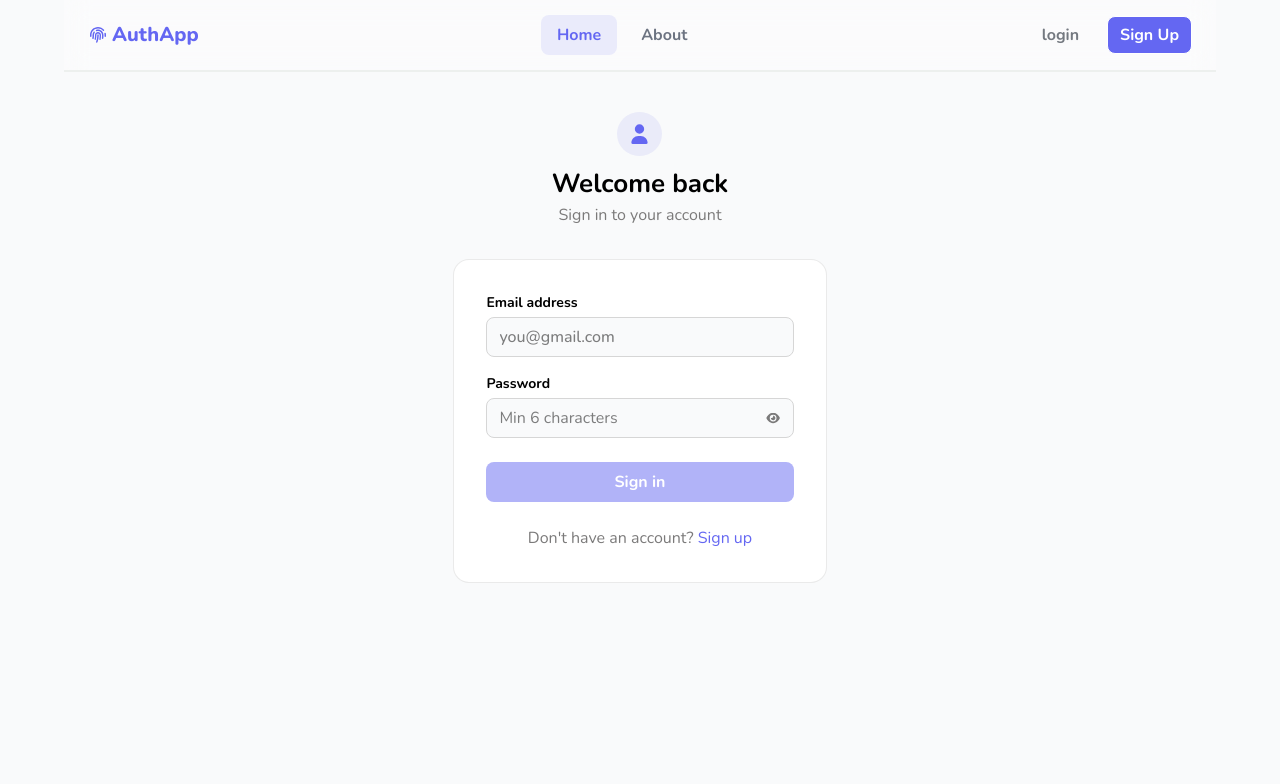
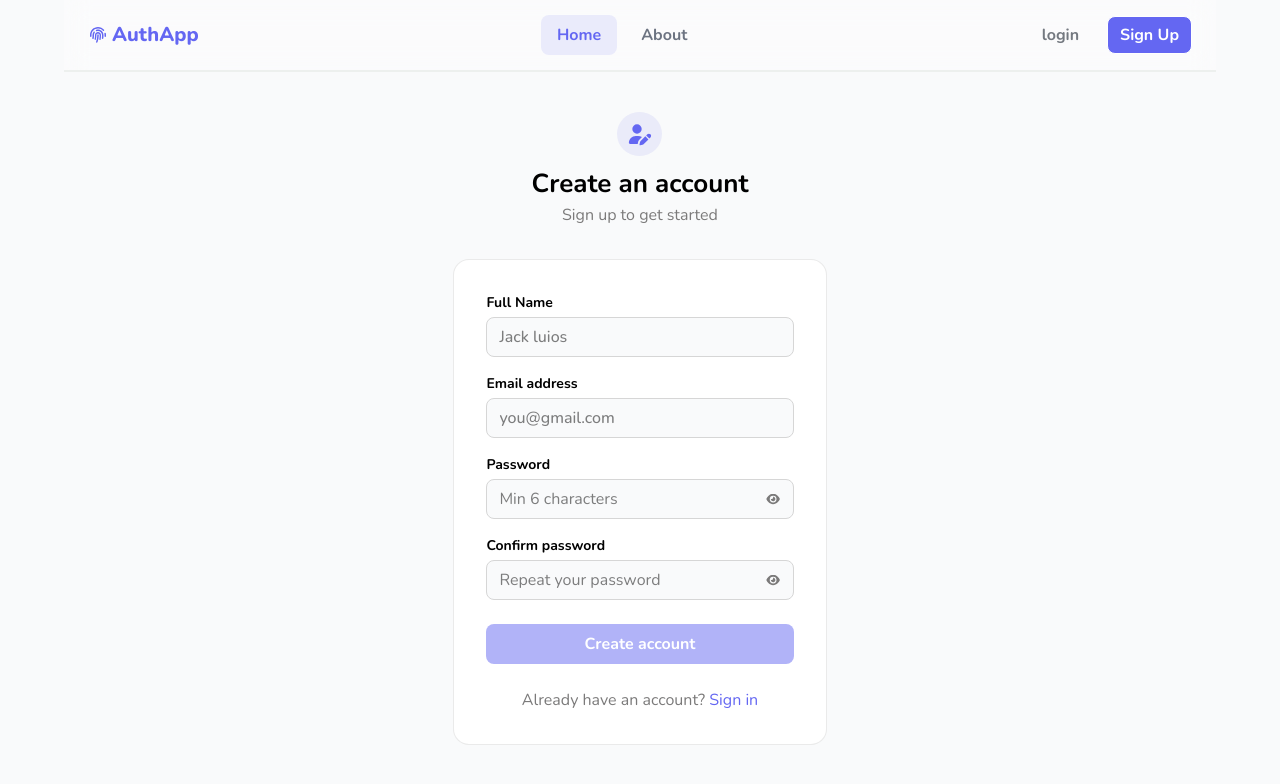
Before and after one commit to preetpalsinghkanda/Multi-Page-Authentication-App-, a React (Vite) app: page / in a window 1280 px wide. Shown: the top 784 px of the page. Built offline with nearby package versions, Linux system fonts and the light colour scheme.

Commit message:
created toggle between singup and login

```diff
--- a/src/App.jsx
+++ b/src/App.jsx
@@ -10,7 +10,7 @@ import { faUserPen, faEye , faUser} from "@fortawesome/free-solid-svg-icons";
 
 function App() {
 
-  const{isLogin}= useContext(AuthApp)
+  const{isLogin , auth}= useContext(AuthApp)
   return (
     <>
       <div className="max-w-6xl mx-auto">
@@ -18,7 +18,7 @@ function App() {
         {/* <Hero /> */}
         {/* <About/> */}
 
-        {isLogin ? ( <Form icon={faUser} heading={"Welcome back"} subH={"Sign in to your account"} btn={"Sign in"} formlast={"Don't have an account?"} switchbtn={"Sign up"}/>) : (<Form icon={faUserPen} heading={"Create an account"} subH={"Sign up to get started"} btn={"Create account"} formlast={"Already have an account?"} switchbtn={"Sign in"}/>)}
+        {auth==="login" ? ( <Form icon={faUser} heading={"Welcome back"} subH={"Sign in to your account"} btn={"Sign in"} formlast={"Don't have an account?"} switchbtn={"Sign up"}/>) : (<Form icon={faUserPen} heading={"Create an account"} subH={"Sign up to get started"} btn={"Create account"} formlast={"Already have an account?"} switchbtn={"Sign in"}/>)}
 
 
       </div>
--- a/src/Components/Form.jsx
+++ b/src/Components/Form.jsx
@@ -1,12 +1,10 @@
 import React, { useContext } from "react";
 import { FontAwesomeIcon } from "@fortawesome/react-fontawesome";
-import { faUserPen, faEye , faUser} from "@fortawesome/free-solid-svg-icons";
+import { faUserPen, faEye, faUser } from "@fortawesome/free-solid-svg-icons";
 import AuthApp from "../Context/Context";
 
 export default function Form(props) {
-
-
-  const{isLogin , setIsLogin} = useContext(AuthApp)
+  const { isLogin, setIsLogin, auth, setAuth , authTonggle } = useContext(AuthApp);
 
   return (
     <div className="flex  justify-center items-center flex-col gap-8 my-10">
@@ -26,9 +24,12 @@ export default function Form(props) {
 
       <div className="rounded-2xl bg-white px-8 py-8 border-[1.7px] flex gap-4 flex-col  border-[#d6d6d682]">
         <div className="flex flex-col gap-4 min-w-[24vw]">
-
-          {!isLogin && <div className="flex flex-col gap-1">
-            <label htmlFor="name" className="text-[14px] text-[#000] font-bold">
+          {auth === "signup" && (
+            <div className="flex flex-col gap-1">
+              <label
+                htmlFor="name"
+                className="text-[14px] text-[#000] font-bold"
+              >
                 Full Name
               </label>
               <input
@@ -37,7 +38,8 @@ export default function Form(props) {
                 placeholder="Jack luios"
                 className=" border border-[#d6d6d6] h-10 focus:outline-0 rounded-lg px-3 placeholder:font-[500] bg-[#f9fafb]"
               />
-          </div>}
+            </div>
+          )}
 
           <div className="flex flex-col gap-1">
             <label
@@ -72,7 +74,8 @@ export default function Form(props) {
             </div>
           </div>
 
-          {!isLogin && <div className="flex flex-col gap-1">
+          {auth === "signup" && (
+            <div className="flex flex-col gap-1">
               <label
                 htmlFor="confirm-password"
                 className="text-[14px] text-[#000] font-bold"
@@ -91,15 +94,22 @@ export default function Form(props) {
                   className="text-[12px] cursor-pointer text-[#7b7a7a]"
                 />
               </div>
-          </div>}
-
+            </div>
+          )}
         </div>
         <button className=" my-2 w-full  cursor-pointer font-[700] py-2 rounded-[8px] bg-[#b1b3f8] text-white">
           {props.btn}
         </button>
         <p className="self-center text-[#7b7a7a] text-[16px]">
           {props.formlast}{" "}
-          <span className="text-[#6467f2] cursor-pointer" onClick={()=>setIsLogin(!isLogin)}>{props.switchbtn}</span>
+          <span
+            className="text-[#6467f2] cursor-pointer"
+            onClick={() => {
+             authTonggle()
+            }}
+          >
+            {props.switchbtn}
+          </span>
         </p>
       </div>
     </div>
--- a/src/Components/NavBar.jsx
+++ b/src/Components/NavBar.jsx
@@ -1,28 +1,45 @@
-import React from "react";
+import React, { useContext } from "react";
 import logo from "../../public/download.jpg";
 import { FontAwesomeIcon } from "@fortawesome/react-fontawesome";
 import { faFingerprint } from "@fortawesome/free-solid-svg-icons";
+import AuthApp from "../Context/Context";
 
 export default function NavBar() {
+  const { authTonggle , auth , setAuth} = useContext(AuthApp);
   return (
-  <div className="w-full border-b-2 border-[#edf0ee] h-18 flex items-center justify-between px-6 sticky top-0  bg-white/30 backdrop-blur-md ">
+    <div className="w-full border-b-2 border-[#edf0ee] h-18 flex items-center justify-between px-6 sticky top-0  bg-white/30 backdrop-blur-md ">
       <div className="flex items-center gap-1 ">
-        <FontAwesomeIcon icon={faFingerprint} className="text-[#6467f2]" /> <span className="text-[#6467f2] font-[800] text-xl" >AuthApp</span>
+        <FontAwesomeIcon icon={faFingerprint} className="text-[#6467f2]" />{" "}
+        <span className="text-[#6467f2] font-[800] text-xl">AuthApp</span>
       </div>
 
       <div className="flex gap-6">
-        <button className=" font-bold bg-[#eaebfb] text-[#6467f2] px-4 py-2 rounded-lg cursor-pointer">Home</button>
-        <button className="font-bold text-[#6c7381] cursor-pointer">About</button>
+        <button className=" font-bold bg-[#eaebfb] text-[#6467f2] px-4 py-2 rounded-lg cursor-pointer">
+          Home
+        </button>
+        <button className="font-bold text-[#6c7381] cursor-pointer">
+          About
+        </button>
       </div>
 
       <div className="flex gap-4">
-        <button className=" rounded-lg px-3 py-1.5 font-[700] text-[#747980] cursor-pointer transition-all   hover:bg-[#edf0ee] hover:text-black">
+        <button
+          onClick={() => setAuth("login")}
+          className={`rounded-lg px-3 py-1.5 font-[700] cursor-pointer transition-all
+    ${
+      auth === "login"
+        ? "bg-[#eaebfb] text-[#6467f2]"
+        : "text-[#747980] hover:bg-[#edf0ee] hover:text-black"
+    }`}
+        >
           login
         </button>
-        <button className="border rounded-lg px-3 py-1.5 font-[700] text-white bg-[#6467f2] cursor-pointer ">
+        <button
+          onClick={() => setAuth("signup")}
+          className="border rounded-lg px-3 py-1.5 font-[700] text-white bg-[#6467f2] cursor-pointer hover:bg-[#6466f2d4]"
+        >
           Sign Up
         </button>
-
       </div>
     </div>
   );
--- a/src/Context/ContextProvider.jsx
+++ b/src/Context/ContextProvider.jsx
@@ -2,24 +2,22 @@ import React, { children } from "react";
 import { useState } from "react";
 import AuthApp from "./Context";
 
+export default function AuthProvider({ children }) {
+  const [isLogin, setIsLogin] = useState(false);
 
+  const [auth, setAuth] = useState("signup");
 
+  function authTonggle() {
+    if (auth === "signup") {
+      setAuth("login");
+    } else {
+      setAuth("signup");
+    }
+  }
 
-export default function AuthProvider({children}){
-
-
-
-
-    const[isLogin , setIsLogin] = useState(true)
-
-
-
-
-
-
-    return(
-        <AuthApp.Provider value={{isLogin , setIsLogin}}>
-            {children}
-        </AuthApp.Provider>
-    )
+  return (
+    <AuthApp.Provider value={{ isLogin, setIsLogin, auth, setAuth , authTonggle }}>
+      {children}
+    </AuthApp.Provider>
+  );
 }
```
Lines whose indentation alone changed are shown as unchanged.
